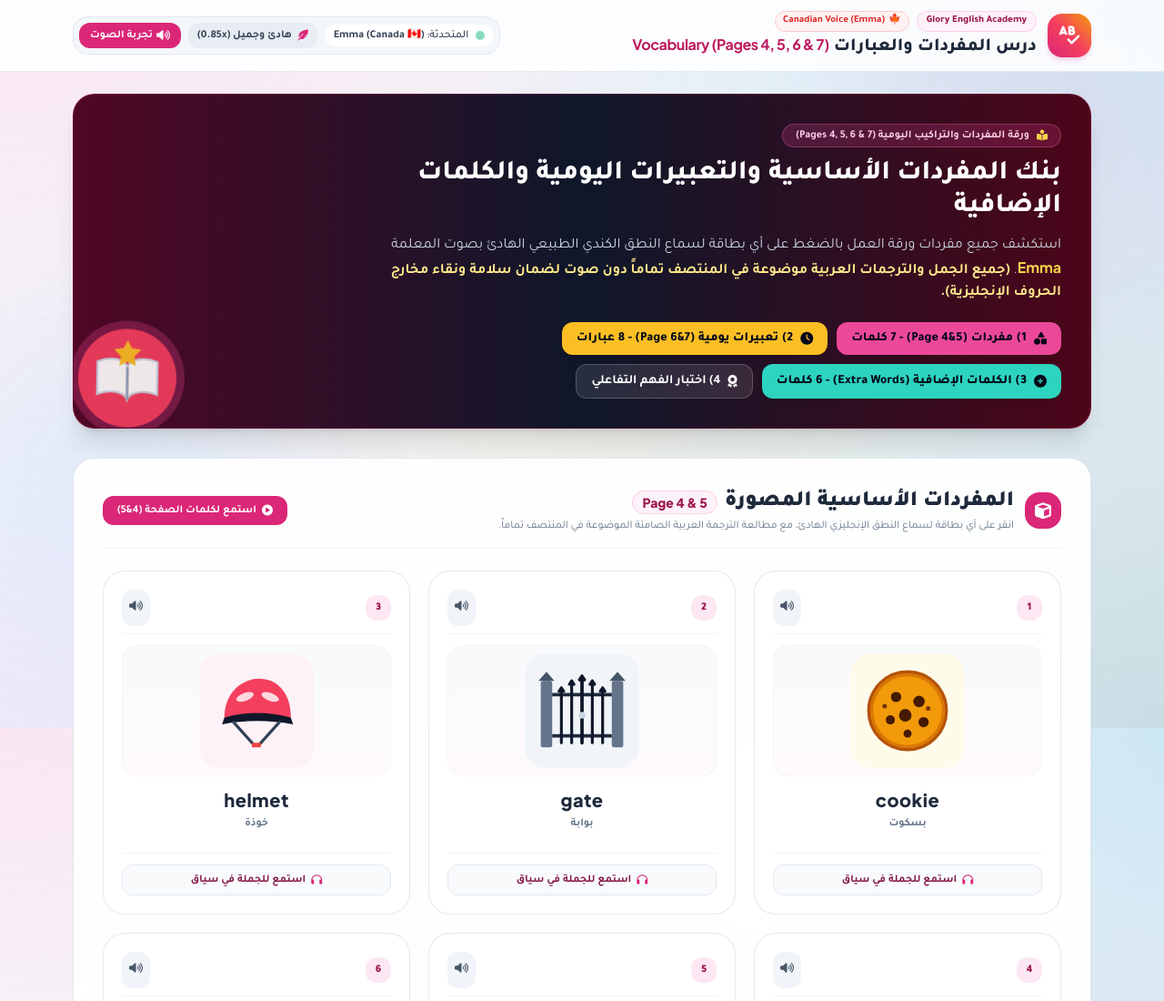
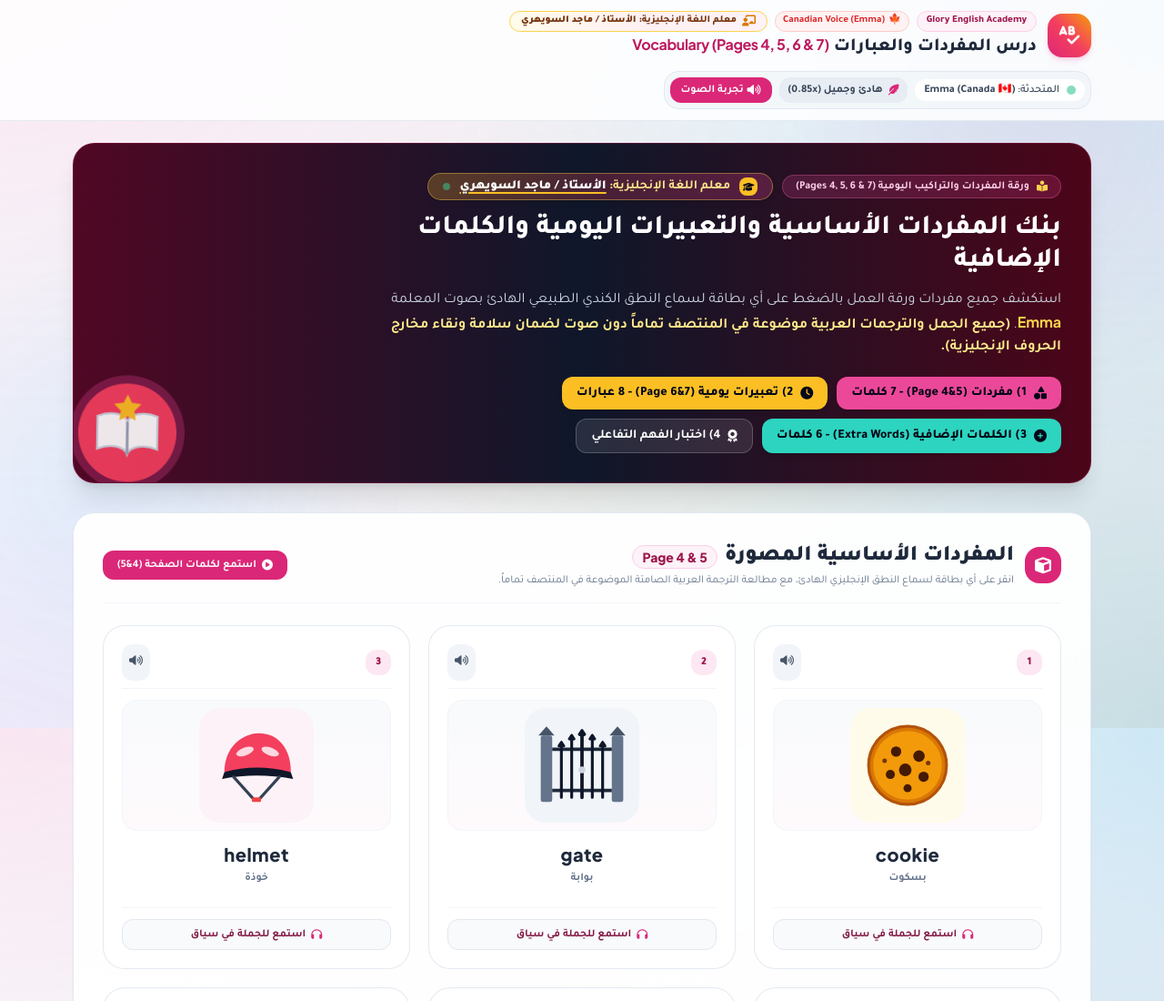
Before and after one commit to langualearn1-cpu/Langualearn1, a plain HTML site: page index.html in a window 1280 px wide. Shown: the top 1100 px of the page at 91% size. Drawn offline with nearby package versions, Linux system fonts and the light colour scheme.

Commit message:
Update index.html

```diff
--- a/index.html
+++ b/index.html
@@ -196,12 +196,17 @@
                     <i class="fa-solid fa-spell-check"></i>
                 </div>
                 <div>
-                    <div class="flex items-center gap-2">
+                    <div class="flex flex-wrap items-center gap-2">
                         <span class="text-[11px] font-extrabold px-2.5 py-0.5 rounded-full bg-pink-50 text-pink-800 border border-pink-200">
                             Glory English Academy
                         </span>
                         <span class="text-[11px] font-bold px-2 py-0.5 rounded-full bg-red-50 text-red-600 border border-red-200 flex items-center gap-1">
                             <span>🍁</span> Canadian Voice (Emma)
+                        </span>
+                        <!-- Teacher Badge in Header -->
+                        <span class="text-[11px] font-extrabold px-3 py-0.5 rounded-full bg-gradient-to-r from-amber-50 via-rose-50 to-pink-50 text-amber-900 border border-amber-300 shadow-2xs flex items-center gap-1.5">
+                            <i class="fa-solid fa-chalkboard-user text-amber-600 text-xs"></i>
+                            <span>معلم اللغة الإنجليزية: <strong>الأستاذ / ماجد السويهري</strong></span>
                         </span>
                     </div>
                     <h1 class="text-lg md:text-xl font-extrabold text-slate-800 mt-0.5">
@@ -270,9 +275,21 @@
             </div>
 
             <div class="relative z-10 max-w-3xl">
-                <div class="inline-flex items-center gap-2 bg-pink-500/20 border border-pink-400/30 px-3.5 py-1 rounded-full text-xs text-pink-200 font-semibold mb-3">
-                    <i class="fa-solid fa-book-open-reader text-amber-300"></i> ورقة المفردات والتراكيب اليومية (Pages 4, 5, 6 & 7)
-                </div>
+                <div class="flex flex-wrap items-center gap-2.5 mb-3.5">
+                    <div class="inline-flex items-center gap-2 bg-pink-500/20 border border-pink-400/30 px-3.5 py-1 rounded-full text-xs text-pink-200 font-semibold">
+                        <i class="fa-solid fa-book-open-reader text-amber-300"></i> ورقة المفردات والتراكيب اليومية (Pages 4, 5, 6 & 7)
+                    </div>
+
+                    <!-- Featured Teacher Luxury Ribbon -->
+                    <div class="inline-flex items-center gap-2.5 bg-gradient-to-r from-amber-400/25 via-rose-500/25 to-pink-500/25 border border-amber-300/40 px-4 py-1 rounded-full text-xs md:text-sm text-amber-200 font-bold shadow-md backdrop-blur-md">
+                        <span class="w-5 h-5 rounded-lg bg-amber-400 text-slate-950 flex items-center justify-center text-[10px] font-black shadow-xs">
+                            <i class="fa-solid fa-graduation-cap"></i>
+                        </span>
+                        <span>معلم اللغة الإنجليزية: <strong class="text-white font-black text-xs md:text-sm underline decoration-amber-400 decoration-2 underline-offset-4">الأستاذ / ماجد السويهري</strong></span>
+                        <span class="w-2 h-2 rounded-full bg-emerald-400 animate-pulse"></span>
+                    </div>
+                </div>
+
                 <h2 class="text-2xl md:text-3xl font-extrabold mb-3 leading-snug">
                     بنك المفردات الأساسية والتعبيرات اليومية والكلمات الإضافية
                 </h2>
```
